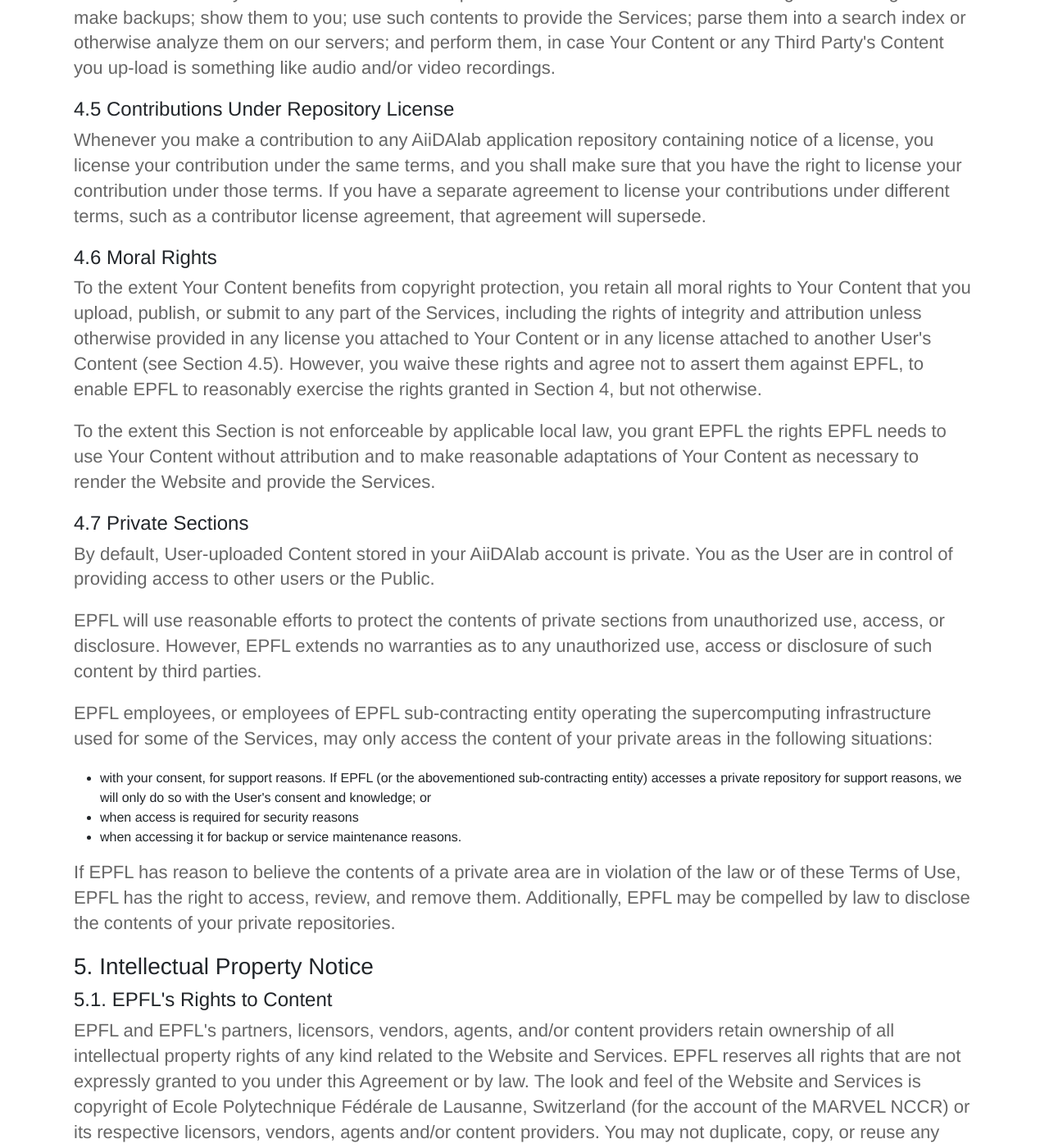
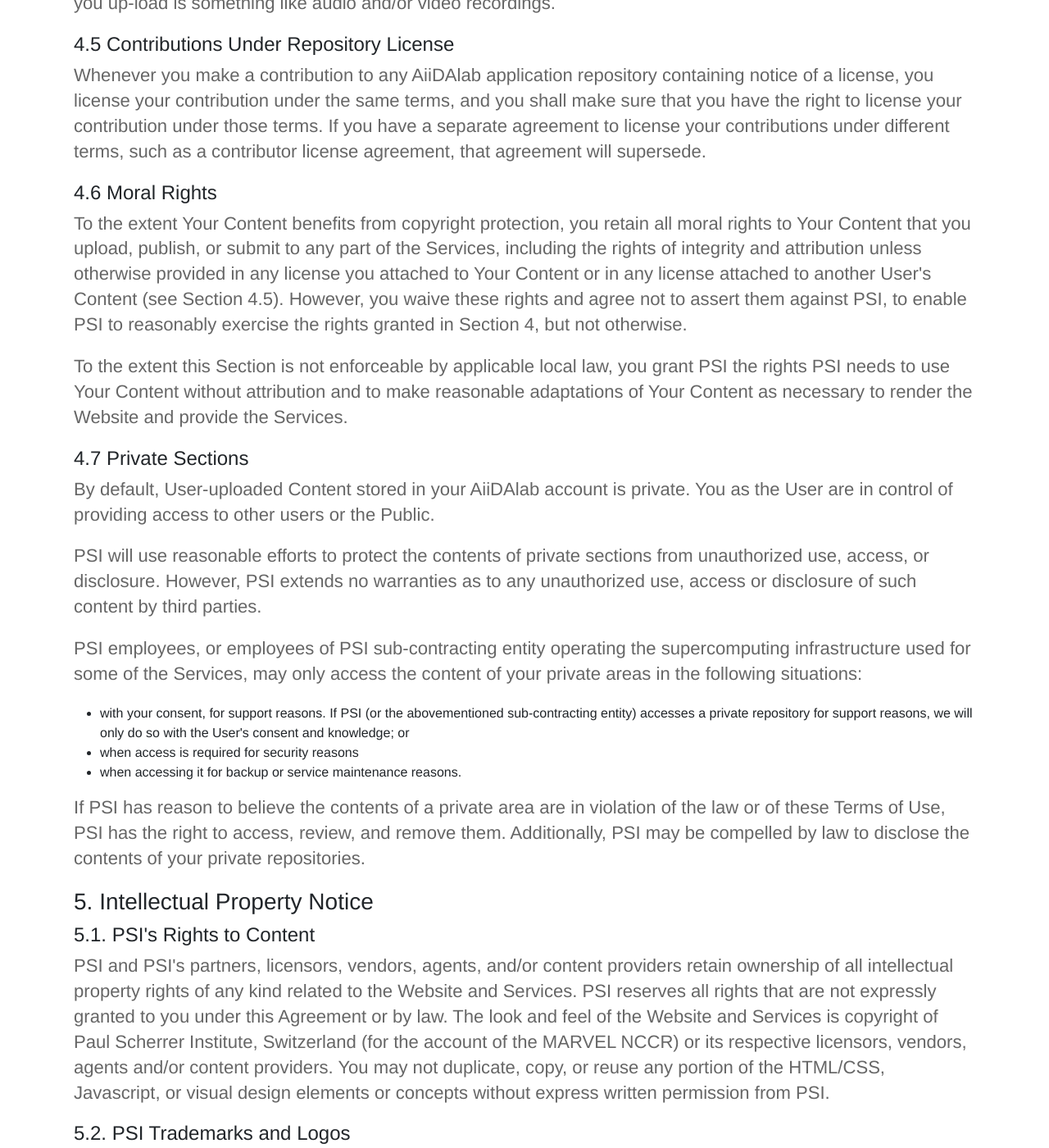
Before and after one commit to edan-bainglass/aiidalab-website, a Jekyll site: the page built from terms-of-use.html, in a window 1280 px wide and 1400 px high, scrolled down 4629 px. Shown: the whole window at 82% size. Built offline with Jekyll 4.4.1, drawn with Linux system fonts in a browser that asks for light colours; some of the changed text lies outside the part shown.

Commit message:
Terms & privacy policy update (#14)
* terms & pp: replace EPFL with PSI / make materials-cloud-specific

* move policy links to Materials Cloud deployment box

```diff
--- a/deployments.html
+++ b/deployments.html
@@ -10,6 +10,7 @@
       - text: Open to all researchers affiliated with <a href="https://www.materialscloud.org/home#partners">Materials Cloud partners</a>
         highlight: true
       - text: Hosted at the <a href="https://www.cscs.ch/">Swiss National Supercomputing Centre (CSCS)</a>
+      - text: Policies <br> <a href="{{ site.baseurl }}/terms-of-use/">Terms of Use</a><br><a href="{{ site.baseurl }}/privacy-policy/">Privacy Policy (Personal Data Protection)</a>
       - text: Sponsored by a <a href="https://prace-ri.eu/">PRACE</a>-<a href="https://fenix-ri.eu/">FENIX</a> grant
       - images:
           - src: images/endorsers/prace.png
--- a/terms-of-use.html
+++ b/terms-of-use.html
@@ -3,11 +3,11 @@
 ---
 
 <div>
-  <p>AiiDAlab Terms of Use v1.1, 2023</p>
+  <p>AiiDAlab Terms of Use v1.2, 2023</p>
 
   <h3>1. Scope</h3>
   <p>
-    These Terms of Use are a legally binding agreement among EPFL and you and
+    These Terms of Use are a legally binding agreement among PSI and you and
     shall apply to your use of the AiiDAlab services.
   </p>
 
@@ -19,12 +19,8 @@
       chemistry and materials science.
     </li>
     <li>
-      &ldquo;EPFL&rdquo; means Ecole Polytechnique F&eacute;d&eacute;rale de
-      Lausanne, a Swiss public university, which is operating the Services in
-      its quality as the Leading House of the MARVEL National Centre of
-      Competence in Research (NCCR), of the swissuniversities P-5 project
-      "Materials Cloud" and as partner of the H2020 European Centre of
-      Excellence "MaX".
+      &ldquo;PSI&rdquo; means Paul Scherrer Institute, a Swiss research
+      institute for natural and engineering sciences.
     </li>
     <li>
       &ldquo;Terms of Use&rdquo; mean the provisions contained in the present
@@ -34,7 +30,7 @@
     </li>
     <li>
       The &ldquo;Services&rdquo; means the applications, software and services
-      provided by EPFL through AiiDAlab.
+      provided by PSI through AiiDAlab.
     </li>
     <li>
       The &ldquo;Website&rdquo; means the AiiDAlab website and all content and
@@ -104,11 +100,11 @@
 
   <h4>3.2 Your Personal Data</h4>
   <p>
-    EPFL will use your personal data provided to AiiDAlab only for the purpose
-    of operating the Website and the Services; you hereby agree to such
-    processing. EPFL shall process and handle said personal data in compliance
-    with the applicable laws and regulations and in accordance with AiiDAlab
-    Privacy Policy.
+    PSI will use your personal data provided to AiiDAlab only for the purpose of
+    operating the Website and the Services; you hereby agree to such processing.
+    PSI shall process and handle said personal data in compliance with the
+    applicable laws and regulations and in accordance with AiiDAlab Privacy
+    Policy.
   </p>
 
   <h4>3.3 User Responsibility for Account Security</h4>
@@ -118,13 +114,13 @@
     protect that information from access by others.
   </p>
   <p>
-    For the avoidance of doubt, EPFL shall in no case be liable for any loss or
+    For the avoidance of doubt, PSI shall in no case be liable for any loss or
     damage arising from your failure to comply with your security obligations.
   </p>
   <p>
-    You will promptly notify EPFL through AiiDAlab Website if you become aware
-    of any unauthorized access to AiiDAlab Services through your account,
-    including any unauthorized use of your password or account.
+    You will promptly notify PSI through AiiDAlab Website if you become aware of
+    any unauthorized access to AiiDAlab Services through your account, including
+    any unauthorized use of your password or account.
   </p>
 
   <h4>3.4 User's other Responsibilities and Liability</h4>
@@ -157,10 +153,6 @@
   </ul>
   <p>
     You shall abide to the
-    <a href="https://polylex.epfl.ch/page-60179-en.html" target="_blank"
-      >EPFL Directive on the Use of EPFL electronic infrastructure</a
-    >
-    and the
     <a
       href="https://rechtssammlung.sp.ethz.ch/Dokumente/203.21en.pdf"
       target="_blank"
@@ -185,7 +177,7 @@
       your authorization, or by uploading content containing malware;
     </li>
     <li>
-      impersonate any person or entity, including any of EPFL employees or
+      impersonate any person or entity, including any of PSI employees or
       representatives, including through false association with AiiDAlab, or by
       fraudulently misrepresenting your identity or site's purpose.
     </li>
@@ -194,7 +186,7 @@
   <h5>3.4.3 No Abuse of the Services</h5>
   <p>
     You shall not reproduce, copy, sell, resell or exploit any portion of the
-    Services or the Website without EPFL’s express written permission.
+    Services or the Website without PSI’s express written permission.
   </p>
 
   <h5>3.4.4 No Scraping</h5>
@@ -231,40 +223,39 @@
   <p>
     Advertising Content, like all Content, must not violate the law or these
     Terms of Use, for example through excessive bulk activity such as spamming.
-    EPFL reserves the right to remove any advertisements that, in EPFL's sole
+    PSI reserves the right to remove any advertisements that, in PSI's sole
     discretion, violate the Terms of Use or the law.
   </p>
 
   <h5>3.4.7 Liability</h5>
   <p>
     You and/or the company or entity on behalf of which you use your account
-    shall be liable to EPFL, the other Users and any others for any damages or
+    shall be liable to PSI, the other Users and any others for any damages or
     claims arising from your unlawful use of the Services or the Website and for
-    any violation of these Terms of Use. You shall indemnify and hold EPFL, its
+    any violation of these Terms of Use. You shall indemnify and hold PSI, its
     partners and any sub-contractor harmless against any claims and damages
     arising from your unlawful use of the Services or the Website or any
     violation of these Terms of Use.
   </p>
 
   <h3>4. User-Uploaded Content</h3>
-  <h4>4.1 User's Responsibility and EPFL's Right to Remove</h4>
+  <h4>4.1 User's Responsibility and PSI's Right to Remove</h4>
   <p>
     You may create and/or upload Content while using the Services. You are
     solely responsible for the content of, and for any harm resulting from, any
     User-Uploaded Content (including any Third Party's Content) that you post,
     upload, link to or otherwise make available via the Services, regardless of
-    the form of that content. EPFL is not responsible for any public display or
+    the form of that content. PSI is not responsible for any public display or
     misuse of your User-Uploaded Content.
   </p>
   <p>
-    EPFL does not pre-screen User-Uploaded Content, but EPFL has the right
-    (though not the obligation) to refuse or remove any User-Uploaded Content
-    that EPFL determines, in its sole discretion, to violate the Terms of Use or
-    any law.
+    PSI does not pre-screen User-Uploaded Content, but PSI has the right (though
+    not the obligation) to refuse or remove any User-Uploaded Content that PSI
+    determines, in its sole discretion, to violate the Terms of Use or any law.
   </p>
   <p>
-    You agree that EPFL may remove any User-Uploaded Content that EPFL in its
-    sole discretion determines to be inappropriate.
+    You agree that PSI may remove any User-Uploaded Content that PSI in its sole
+    discretion determines to be inappropriate.
   </p>
 
   <h4>4.2 Ownership of Content, Right to Post, and License Grants</h4>
@@ -273,13 +264,13 @@
     up-load on AiiDAlab.
   </p>
   <p>
-    Because you retain ownership of and responsibility for Your Content, EPFL
-    needs you to grant EPFL, and the other AiiDAlab Users, certain legal
+    Because you retain ownership of and responsibility for Your Content, PSI
+    needs you to grant PSI, and the other AiiDAlab Users, certain legal
     permissions, listed in Sections 4.4 to 4.6. These license grants apply to
     Your Content. You understand that you will not receive any payment for any
     of the rights granted in Sections 4.4 to 4.6. The licenses you grant
     hereunder are perpetual. If you upload Content that already comes with a
-    license granting EPFL the permissions EPFL needs to run the Services, no
+    license granting PSI the permissions PSI needs to run the Services, no
     additional license is required.
   </p>
 
@@ -293,16 +284,16 @@
     grant the licenses listed in Sections 4.4 to 4.6.
   </p>
   <p>
-    You shall indemnify and hold EPFL, its partners and any sub-contractor
+    You shall indemnify and hold PSI, its partners and any sub-contractor
     harmless against any claims and damages arising from your up-loading of any
     Third Party's Content.
   </p>
 
-  <h4>4.4 License Grant to EPFL</h4>
+  <h4>4.4 License Grant to PSI</h4>
   <p>
-    EPFL needs the legal right to do things such as host Your Content and any
-    Third Party's Content you up-load. You hereby grant EPFL, its service
-    providers or sub-contractors and EPFL legal successors the right to use,
+    PSI needs the legal right to do things such as host Your Content and any
+    Third Party's Content you up-load. You hereby grant PSI, its service
+    providers or sub-contractors and PSI legal successors the right to use,
     store, parse, and display Your Content and any Third Party's Content you
     up-load, and make incidental copies thereof as necessary to render the
     Website and provide the Services. This includes the right to do things like
@@ -329,13 +320,13 @@
     part of the Services, including the rights of integrity and attribution
     unless otherwise provided in any license you attached to Your Content or in
     any license attached to another User's Content (see Section 4.5). However,
-    you waive these rights and agree not to assert them against EPFL, to enable
-    EPFL to reasonably exercise the rights granted in Section 4, but not
+    you waive these rights and agree not to assert them against PSI, to enable
+    PSI to reasonably exercise the rights granted in Section 4, but not
     otherwise.
   </p>
   <p>
     To the extent this Section is not enforceable by applicable local law, you
-    grant EPFL the rights EPFL needs to use Your Content without attribution and
+    grant PSI the rights PSI needs to use Your Content without attribution and
     to make reasonable adaptations of Your Content as necessary to render the
     Website and provide the Services.
   </p>
@@ -347,19 +338,19 @@
     or the Public.
   </p>
   <p>
-    EPFL will use reasonable efforts to protect the contents of private sections
-    from unauthorized use, access, or disclosure. However, EPFL extends no
+    PSI will use reasonable efforts to protect the contents of private sections
+    from unauthorized use, access, or disclosure. However, PSI extends no
     warranties as to any unauthorized use, access or disclosure of such content
     by third parties.
   </p>
   <p>
-    EPFL employees, or employees of EPFL sub-contracting entity operating the
+    PSI employees, or employees of PSI sub-contracting entity operating the
     supercomputing infrastructure used for some of the Services, may only access
     the content of your private areas in the following situations:
   </p>
   <ul>
     <li>
-      with your consent, for support reasons. If EPFL (or the abovementioned
+      with your consent, for support reasons. If PSI (or the abovementioned
       sub-contracting entity) accesses a private repository for support reasons,
       we will only do so with the User's consent and knowledge; or
     </li>
@@ -367,32 +358,31 @@
     <li>when accessing it for backup or service maintenance reasons.</li>
   </ul>
   <p>
-    If EPFL has reason to believe the contents of a private area are in
-    violation of the law or of these Terms of Use, EPFL has the right to access,
-    review, and remove them. Additionally, EPFL may be compelled by law to
-    disclose the contents of your private repositories.
+    If PSI has reason to believe the contents of a private area are in violation
+    of the law or of these Terms of Use, PSI has the right to access, review,
+    and remove them. Additionally, PSI may be compelled by law to disclose the
+    contents of your private repositories.
   </p>
 
   <h3>5. Intellectual Property Notice</h3>
-  <h4>5.1. EPFL's Rights to Content</h4>
+  <h4>5.1. PSI's Rights to Content</h4>
   <p>
-    EPFL and EPFL's partners, licensors, vendors, agents, and/or content
-    providers retain ownership of all intellectual property rights of any kind
-    related to the Website and Services. EPFL reserves all rights that are not
-    expressly granted to you under this Agreement or by law. The look and feel
-    of the Website and Services is copyright of Ecole Polytechnique
-    F&eacute;d&eacute;rale de Lausanne, Switzerland (for the account of the
-    MARVEL NCCR) or its respective licensors, vendors, agents and/or content
-    providers. You may not duplicate, copy, or reuse any portion of the
-    HTML/CSS, Javascript, or visual design elements or concepts without express
-    written permission from EPFL.
+    PSI and PSI's partners, licensors, vendors, agents, and/or content providers
+    retain ownership of all intellectual property rights of any kind related to
+    the Website and Services. PSI reserves all rights that are not expressly
+    granted to you under this Agreement or by law. The look and feel of the
+    Website and Services is copyright of Paul Scherrer Institute, Switzerland
+    (for the account of the MARVEL NCCR) or its respective licensors, vendors,
+    agents and/or content providers. You may not duplicate, copy, or reuse any
+    portion of the HTML/CSS, Javascript, or visual design elements or concepts
+    without express written permission from PSI.
   </p>
 
-  <h4>5.2. EPFL Trademarks and Logos</h4>
+  <h4>5.2. PSI Trademarks and Logos</h4>
   <p>
-    If you'd like to use EPFL's trademarks, logos or names, including
+    If you'd like to use PSI's trademarks, logos or names, including
     &ldquo;AiiDAlab&rdquo; name and logos, you must first obtain the written
-    permission of EPFL.
+    permission of PSI.
   </p>
 
   <h4>5.3. License to this Agreement</h4>
@@ -412,8 +402,8 @@
   </p>
   <p>We will terminate the accounts of repeat infringers of this Section.</p>
   <p>
-    As stated in Sections 4.1 and 4.7, EPFL reserves the right to remove any of
-    your Uploaded Content that EPFL determines to infringe upon other User's
+    As stated in Sections 4.1 and 4.7, PSI reserves the right to remove any of
+    your Uploaded Content that PSI determines to infringe upon other User's
     copyrights (or third party's copyrights).
   </p>
 
@@ -466,9 +456,9 @@
 
   <h4>8.2. Upon Cancellation</h4>
   <p>
-    EPFL will retain and use your information as necessary to comply with its
+    PSI will retain and use your information as necessary to comply with its
     legal obligations, resolve disputes, and enforce agreements, but barring
-    legal requirements, EPFL will delete your full profile and the Content in
+    legal requirements, PSI will delete your full profile and the Content in
     your Private Area if any, within 90 days of cancellation or termination;
     however, though some information may remain in backups. This information
     cannot be recovered once your account is cancelled. Since the aim of
@@ -478,11 +468,11 @@
     these Terms of Use).
   </p>
 
-  <h4>8.3. EPFL Termination Rights</h4>
+  <h4>8.3. PSI Termination Rights</h4>
   <p>
-    EPFL has the right to suspend or terminate your access to all or any part of
+    PSI has the right to suspend or terminate your access to all or any part of
     the Website or Services at any time. You hereby waive any claim, demands and
-    damages against EPFL (and the MARVEL members) and its service providers in
+    damages against PSI (and the MARVEL members) and its service providers in
     case of such a termination.
   </p>
 
@@ -497,27 +487,26 @@
   <h3>9. Communications with AiiDAlab</h3>
   <h4>9.1. Electronic Communication Required</h4>
   <p>
-    For contractual purposes, you (1) consent to receive communications from
-    EPFL in an electronic form via the email address you have submitted or via
-    the Services; and (2) agree that the Terms of Use and any agreements,
-    notices, disclosures, and other communications that EPFL provides in
-    connection with AiiDAlab to you electronically satisfy any legal requirement
-    that those communications would satisfy if they were on paper. This section
-    does not affect any non-waivable rights by law.
+    For contractual purposes, you (1) consent to receive communications from PSI
+    in an electronic form via the email address you have submitted or via the
+    Services; and (2) agree that the Terms of Use and any agreements, notices,
+    disclosures, and other communications that PSI provides in connection with
+    AiiDAlab to you electronically satisfy any legal requirement that those
+    communications would satisfy if they were on paper. This section does not
+    affect any non-waivable rights by law.
   </p>
 
   <h4>9.2. Legal Notice to AiiDAlab</h4>
   <p>
-    Legal notice to EPFL must be in writing and served to: Ecole Polytechnique
-    F&eacute;d&eacute;rale de Lausanne, Centre Est, Station 1, 1015 Lausanne,
-    Switzerland or to
+    Legal notice to PSI must be in writing and served to: Paul Scherrer
+    Institute, Forschungsstrasse 111, 5303 Villigen, Switzerland or to
     <a href="mailto:aiidalab@materialscloud.org">aiidalab@materialscloud.org</a
     >.
   </p>
 
   <h4>9.3. No Phone Support</h4>
   <p>
-    EPFL only offers for AiiDAlab support via email, in-Services communications,
+    PSI only offers for AiiDAlab support via email, in-Services communications,
     and electronic messages. There is no telephone support.
   </p>
 
@@ -525,11 +514,10 @@
   <p>
     AiiDAlab and its subcontractors provide the Website and the Services
     &ldquo;as is&rdquo; and &ldquo;as available,&rdquo; without warranty of any
-    kind. Without limiting this, EPFL expressly disclaims all warranties,
-    whether express, implied or statutory, regarding the Website and the
-    Services including without limitation any warranty of merchantability,
-    fitness for a particular purpose, title, security, accuracy and
-    non-infringement.
+    kind. Without limiting this, PSI expressly disclaims all warranties, whether
+    express, implied or statutory, regarding the Website and the Services
+    including without limitation any warranty of merchantability, fitness for a
+    particular purpose, title, security, accuracy and non-infringement.
   </p>
   <p>
     AiiDAlab and its subcontractor do not warrant that the Services will meet
@@ -545,7 +533,7 @@
 
   <h3>11. Limitation of Liability</h3>
   <p>
-    You understand and agree that EPFL (and its subcontractors) will not be
+    You understand and agree that PSI (and its subcontractors) will not be
     liable to you or any third party for any loss of profits, use, goodwill, or
     data, or for any incidental, indirect, special, consequential or exemplary
     damages, however arising, that result from
@@ -572,12 +560,12 @@
     <li>any other matter relating to the Services.</li>
   </ul>
   <p>
-    EPFL and its subcontractors liability is limited whether or not we have been
+    PSI and its subcontractors liability is limited whether or not we have been
     informed of the possibility of such damages, and even if a remedy set forth
     in these Terms of Use is found to have failed of its essential purpose.
-    Should EPFL liability limitations not be enforceable under imperative law,
-    then the maximum liability of EPFL in connection with the Services or the
-    use of the Website shall be limited to the smaller of the amount paid by the
+    Should PSI liability limitations not be enforceable under imperative law,
+    then the maximum liability of PSI in connection with the Services or the use
+    of the Website shall be limited to the smaller of the amount paid by the
     User over the last six months or five hundred Swiss francs.
   </p>
 
@@ -589,7 +577,7 @@
     arising out of or in any way connected with such disputes.
   </p>
   <p>
-    You agree to indemnify and hold EPFL, its partners and any sub-contractor,
+    You agree to indemnify and hold PSI, its partners and any sub-contractor,
     harmless from and against any and all claims, liabilities, and expenses,
     including attorneys' fees, arising out of your use of the Website and the
     Services, including but not limited to your violation of the Terms of Use.
@@ -597,7 +585,7 @@
 
   <h3>13. Changes to These Terms of Use</h3>
   <p>
-    EPFL reserves the right, at its sole discretion, to amend these Terms of Use
+    PSI reserves the right, at its sole discretion, to amend these Terms of Use
     at any time and will update them in the event of any such amendments. We
     will notify the Users of material changes to these Terms of Use, such as
     price changes, at least 30 days prior to the change taking effect by posting
@@ -616,7 +604,7 @@
   <h3>15. Miscellaneous</h3>
   <h4>15.1. Governing Law &mdash; Place of Jurisdiction</h4>
   <p>
-    These Terms of Use between you and EPFL, any access to or use of the Website
+    These Terms of Use between you and PSI, any access to or use of the Website
     or the Services, and any claims raised in connection with the Terms of Use
     or the Website or the Services, are governed by Swiss law, without regard to
     conflict of law provisions. You agree to submit to the exclusive
@@ -626,11 +614,11 @@
 
   <h4>15.2. Non-Assignability</h4>
   <p>
-    EPFL may assign or delegate these Terms of Use and/or the AiiDAlab Privacy
+    PSI may assign or delegate these Terms of Use and/or the AiiDAlab Privacy
     Policy in whole or in part, to any person or entity at any time with or
     without your consent, including the license grants in Section 4. You may not
     assign or delegate any rights or obligations under these Terms of Use
-    without EPFL prior written consent, and any unauthorized assignment and
+    without PSI prior written consent, and any unauthorized assignment and
     delegation by you is void.
   </p>
 
@@ -640,23 +628,23 @@
     portion will be construed to reflect the parties' original intent. The
     remaining portions will remain in full force and effect. Any failure on the
     part of AiiDAlab to enforce any provision of these Terms of Use will not be
-    considered a waiver of our right to enforce such provision. EPFL rights
-    under this Agreement will survive any termination of these Terms of Use.
+    considered a waiver of our right to enforce such provision. PSI rights under
+    this Agreement will survive any termination of these Terms of Use.
   </p>
 
   <h4>15.4. Nature of Agreement; Amendments; Complete Agreement</h4>
   <p>
-    The Terms of Use constitute a bilateral agreement between you and EPFL for
+    The Terms of Use constitute a bilateral agreement between you and PSI for
     your use of the Website and/or the Services. These Terms of Use may only be
     modified by a written amendment signed by an authorized representative of
-    EPFL, or by the posting by EPFL of a revised version in accordance with
+    PSI, or by the posting by PSI of a revised version in accordance with
     Section 13.
   </p>
   <p>
     These Terms of Use, together with the AiiDAlab Privacy Policy, represent the
-    complete and exclusive statement of the agreement between you and EPFL on
-    the subject matter herein. Such agreement supersedes any proposal or prior
-    agreement oral or written, and any other communications between you and EPFL
+    complete and exclusive statement of the agreement between you and PSI on the
+    subject matter herein. Such agreement supersedes any proposal or prior
+    agreement oral or written, and any other communications between you and PSI
     or AiiDAlab relating to the subject matter of these terms including any
     confidentiality or nondisclosure agreements.
   </p>
@@ -671,7 +659,7 @@
     >&rdquo; by GitHub Inc. used under the
     <a href="https://creativecommons.org/licenses/by/4.0/" target="_blank"
       >Creative Common Attribution License</a
-    >. This work is licensed under Creative Common Attribution License by Ecole
-    Polytechnique F&eacute;d&eacute;rale de Lausanne.
+    >. This work is licensed under Creative Common Attribution License by Paul
+    Scherrer Institute.
   </p>
 </div>
```
Also changed, not shown: about.html (+0 -12 lines), privacy-policy.html (+13 -10 lines).
